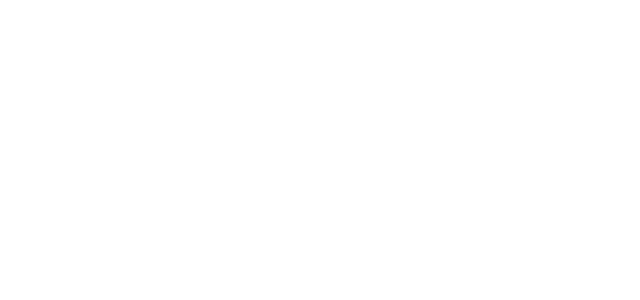
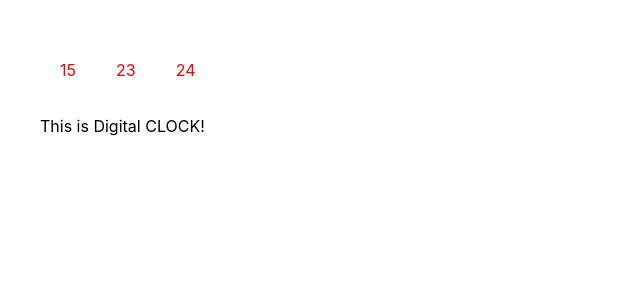
Before and after one commit to Dilli822/Genese-Academy-React-Js, a React (Create React App) app in the folder Genese-Academy/React/Learn React/test-app/: page /digitalClock in a window 1280 px wide. Shown: the top 300 px of the page, without its empty margins (0-640 px from the left). Built offline with nearby package versions, Linux system fonts and the light colour scheme.

Commit message:
[added] adds digital clock added ....

```diff
--- a/Genese-Academy/React/Learn React/test-app/src/component/MyFirstComponent.jsx
+++ b/Genese-Academy/React/Learn React/test-app/src/component/MyFirstComponent.jsx
@@ -105,6 +105,8 @@
                 }}>
                 {/* // Now link will be http://localhost:3000/MySecondComponen?sort=name#the-hash-example */}
                 <button> Go to Second Component</button></Link>
+                <Link to={{pathname: "/MyThirdComponent" }}>
+                <button>Go To Third Component</button></Link>
 
             </div>
         )
--- a/Genese-Academy/React/Learn React/test-app/src/component/MyThirdComponent.jsx
+++ b/Genese-Academy/React/Learn React/test-app/src/component/MyThirdComponent.jsx
@@ -2,6 +2,22 @@
 import React, {Component} from 'react';
 
 export default class MyThirdComponent extends Component{
+
+    // LifeCycle Methods in React JS
+    componentDidMount(){
+        // this is most used method lifecycle in React Js
+        console.log('this is componentDid Mount ---> ')
+    }
+
+    componentWillUnmount(nextProps, nextContext) {
+        console.log(nextProps)
+        console.log(nextContext)
+    }
+
+    componentWillUnmount(){
+        console.log('This is component will Unmount ')
+    }
+
     render(){
         return (
             <div>
--- /dev/null
+++ b/Genese-Academy/React/Learn React/test-app/src/digitalClock.js
@@ -0,0 +1,39 @@
+import React, {Component} from 'react';
+
+
+export default class DigitalClock extends Component {
+
+    constructor(props){
+        super(props);
+    // Maintaining Dynamic State Here
+    this.state = {
+        date: new Date()
+       }
+    }
+
+
+    // let's call the state dynamically
+    componentDidMount(){
+        // here self = this is this for outer component but not setInterval's This
+        let self = this;
+        this.state.timer = setInterval(function(){
+            self.setState({
+                date: new Date()
+            })
+        })
+    }
+
+    render() {
+        return (
+            <div>
+                <div style={{display: 'flex', color: 'red'}}>
+                    <div style={{padding: 20}}>{this.state.date.getHours()}</div>
+                    <div style={{padding: 20}}>{this.state.date.getMinutes()}</div>
+                    <div style={{padding: 20}}>{this.state.date.getSeconds()}</div>
+                </div>
+                <div>This is Digital CLOCK!</div>
+
+            </div>
+        )
+    }
+}
--- a/Genese-Academy/React/Learn React/test-app/src/routes.js
+++ b/Genese-Academy/React/Learn React/test-app/src/routes.js
@@ -9,6 +9,8 @@
 
 import MyFirstComponent from './component/MyFirstComponent';
 import MySecondComponent from './component/MySecondComponent';
+import MyThirdComponent from './component/MyThirdComponent';
+import DigitalClock from './digitalClock';
 
 
 
@@ -27,6 +29,15 @@
                 <Router path="/MySecondComponent" exact>
                     <MySecondComponent/>
                 </Router>
+
+                <Router path="/MyThirdComponent" exact>
+                    <MyThirdComponent/>
+                </Router>
+
+                {/* Digital Clock */}
+                <Router path="/digitalClock" exact>
+                    <DigitalClock />
+                </Router>
           </Switch>
         </Router>
         </div>
```
